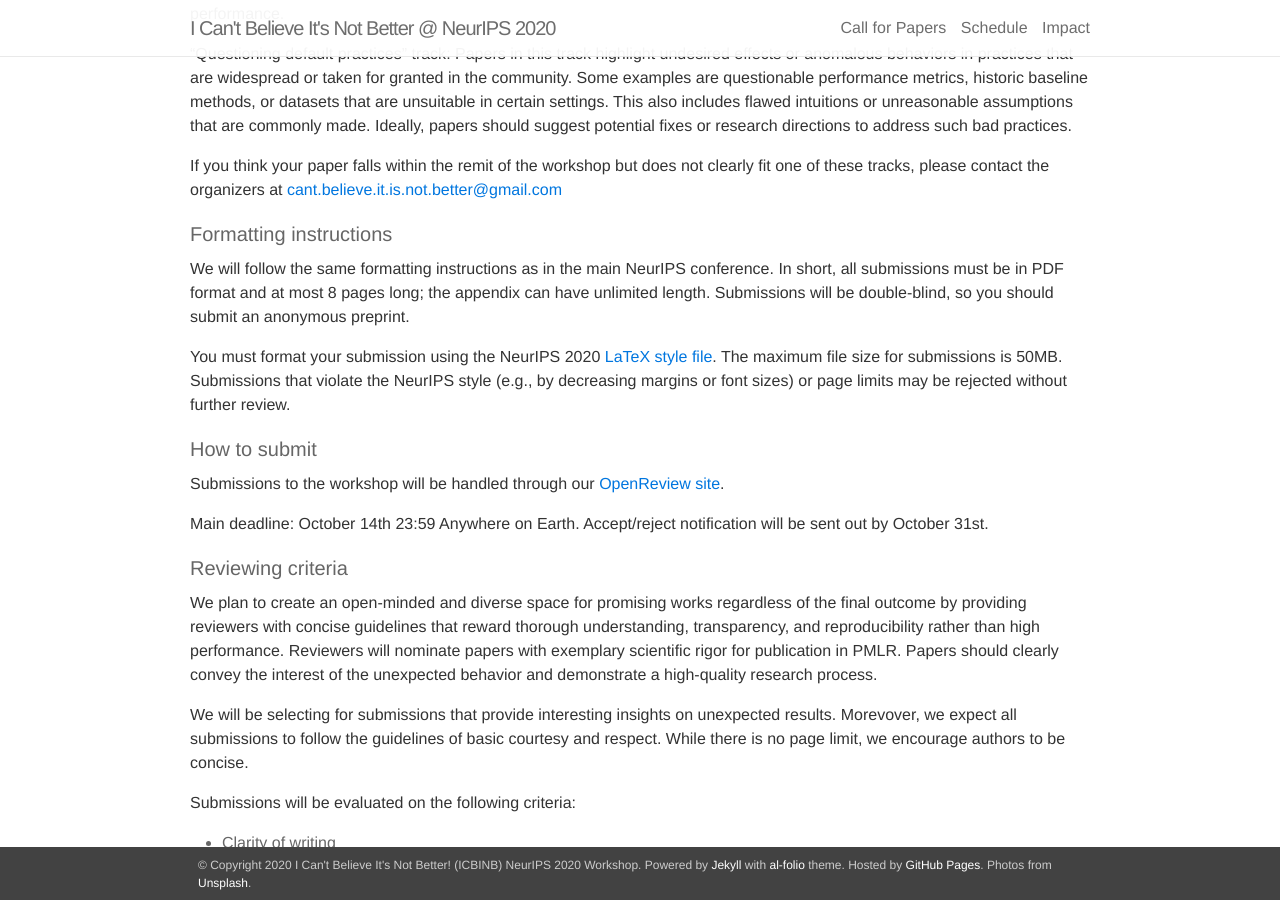
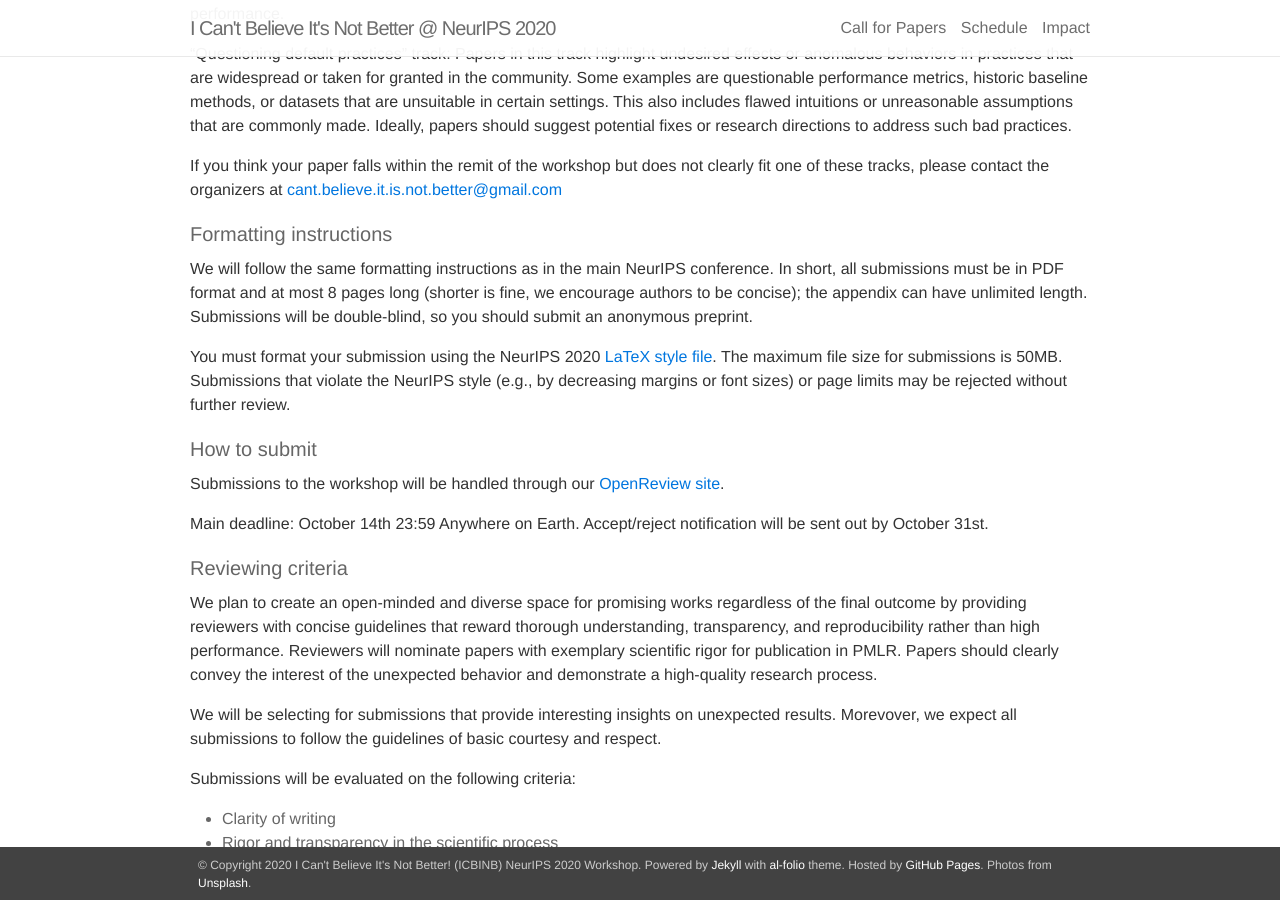
Before and after one commit to ml-retrospectives/icml2020, a Jekyll site: the page built from _pages/01_call.md, in a window 1280 px wide and 900 px high, scrolled down 758 px. Built offline with Jekyll 4.4.1, drawn with Linux system fonts in a browser that asks for light colours; nearby versions of some CDN libraries.

Commit message:
fix bug no page limit:

```diff
--- a/_pages/01_call.md
+++ b/_pages/01_call.md
@@ -21,7 +21,7 @@ If you think your paper falls within the remit of the workshop but does not clea
 
 #### Formatting instructions
 
-We will follow the same formatting instructions as in the main NeurIPS conference. In short, all submissions must be in PDF format and at most 8 pages long; the appendix can have unlimited length. Submissions will be **double-blind**, so you should submit an anonymous preprint.
+We will follow the same formatting instructions as in the main NeurIPS conference. In short, all submissions must be in PDF format and at most 8 pages long (shorter is fine, we encourage authors to be concise); the appendix can have unlimited length. Submissions will be **double-blind**, so you should submit an anonymous preprint.
 
 You must format your submission using the NeurIPS 2020 [LaTeX style file](https://neurips.cc/Conferences/2020/PaperInformation/StyleFiles). The maximum file size for submissions is 50MB. Submissions that violate the NeurIPS style (e.g., by decreasing margins or font sizes) or page limits may be rejected without further review.
 
@@ -40,7 +40,8 @@ Submissions to the workshop will be handled through our [OpenReview site](https:
 We plan to create an open-minded and diverse space for promising works regardless of the final outcome by providing reviewers with concise guidelines that reward thorough understanding, transparency, and reproducibility rather than high performance. **Reviewers will nominate papers with exemplary scientific rigor for publication in PMLR**. Papers should clearly convey the interest of the unexpected behavior and demonstrate a high-quality research process.
 
 <!-- We will be selecting for submissions that provide interesting insights on unexpected results. Morevover, we expect all submissions to follow the guidelines of basic courtesy and respect, and to abide by our [code of conduct](https://i-cant-believe-its-not-better.github.io/neurips2020/coc). While there is no page limit, we encourage authors to be concise. -->
-We will be selecting for submissions that provide interesting insights on unexpected results. Morevover, we expect all submissions to follow the guidelines of basic courtesy and respect. While there is no page limit, we encourage authors to be concise.
+We will be selecting for submissions that provide interesting insights on unexpected results. Morevover, we expect all submissions to follow the guidelines of basic courtesy and respect.
+<!-- While there is no page limit, we encourage authors to be concise. -->
 
 Submissions will be evaluated on the following criteria:
 
```
